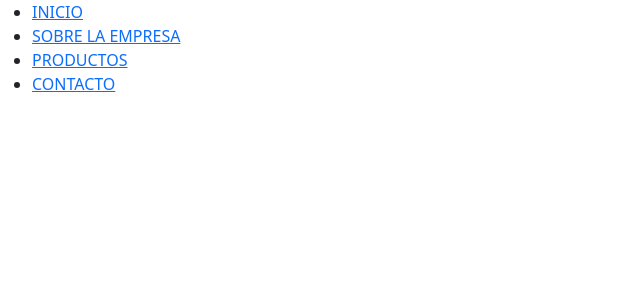
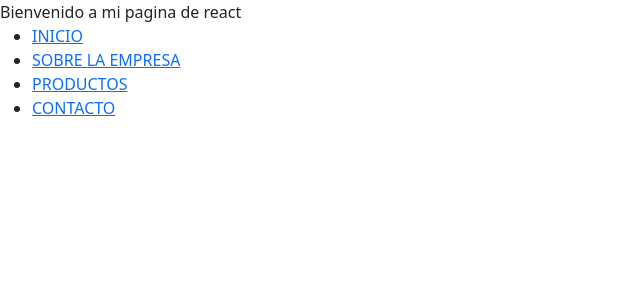
Before and after one commit to OrtegaSebastian/ReactEcommerce, a React (Create React App) app: page / in a window 1280 px wide. Shown: the top 300 px of the page, without its empty margins (0-640 px from the left). Built offline with nearby package versions, Linux system fonts and the light colour scheme.

Commit message:
segunda entrega

```diff
--- a/src/App.js
+++ b/src/App.js
@@ -1,9 +1,13 @@
 import 'bootstrap/dist/css/bootstrap.min.css';
 import NavBar from "./components/NavBar";
+import Saludar from "../src/components/ItemList/ItemListContainer";
+
+
 
 
   function App() {
     return<>
+    <Saludar/>
     <NavBar />
     </>
   }
--- /dev/null
+++ b/src/components/CartWidget/CartWidget.jsx
@@ -0,0 +1,4 @@
+//logo de compras BiCart
+
+import styled from "styled-components";
+export const LogoContainer = styled.div``;
--- /dev/null
+++ b/src/components/ItemList/ItemListContainer.jsx
@@ -0,0 +1,12 @@
+//SALUDO
+
+function Saludar(){
+        let saludo = 'Bienvenido a mi pagina de react'
+        return(
+           saludo
+
+        )
+}
+
+
+export default Saludar ;
--- a/src/components/NavBar.jsx
+++ b/src/components/NavBar.jsx
@@ -1,5 +1,7 @@
 import React from 'react'
-import { Container, LogoContainer, Menu,MenuItem, MenuItemLink, Wrapper } from './NavBarComponents'
+import { Container, Menu,MenuItem, MenuItemLink, Wrapper } from './NavBarComponents'
+import {LogoContainer} from '../components/CartWidget/CartWidget'
+
 
 const NavBar = () => {
   return (
--- a/src/components/NavBarComponents.js
+++ b/src/components/NavBarComponents.js
@@ -4,8 +4,6 @@ export const Container = styled.div``;
 
 export const Wrapper = styled.div``;
 
-export const LogoContainer = styled.div``;
-
 export const Menu = styled.ul``;
 
 export const MenuItem = styled.li``;
```
